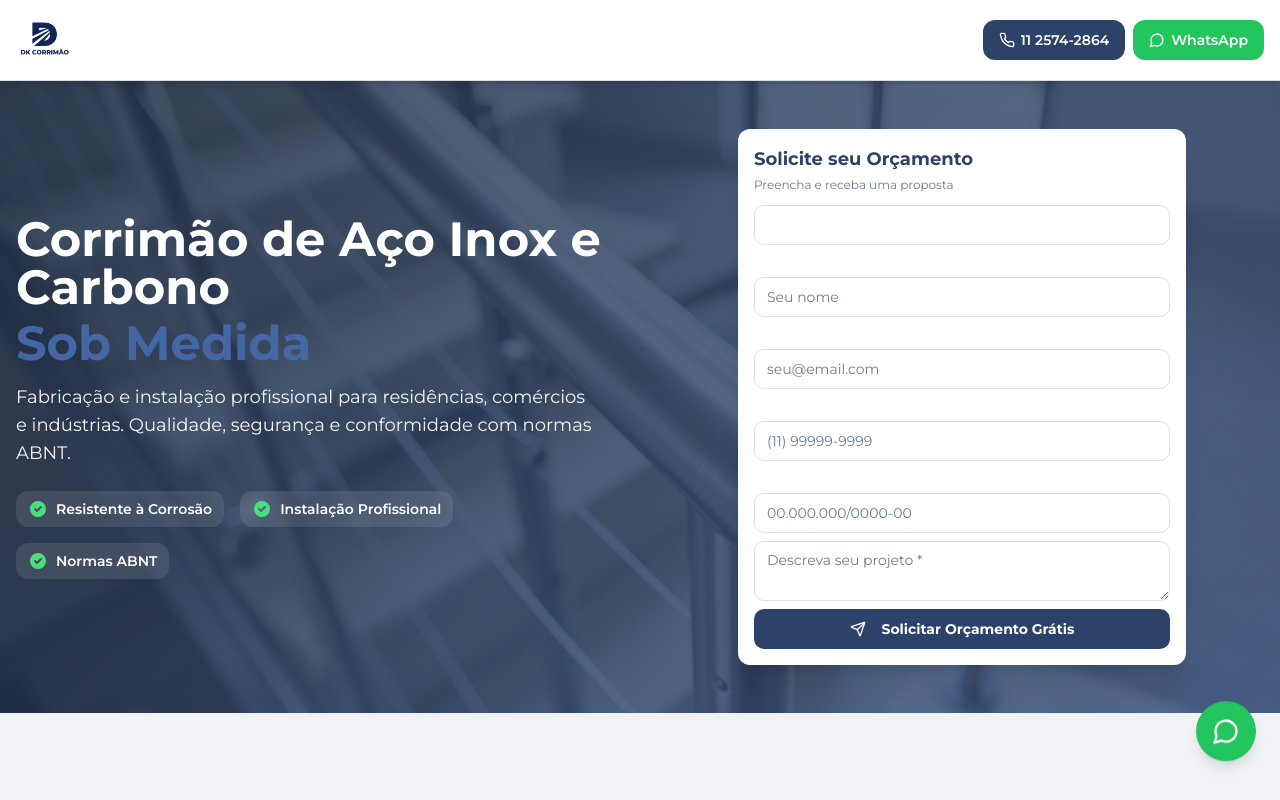
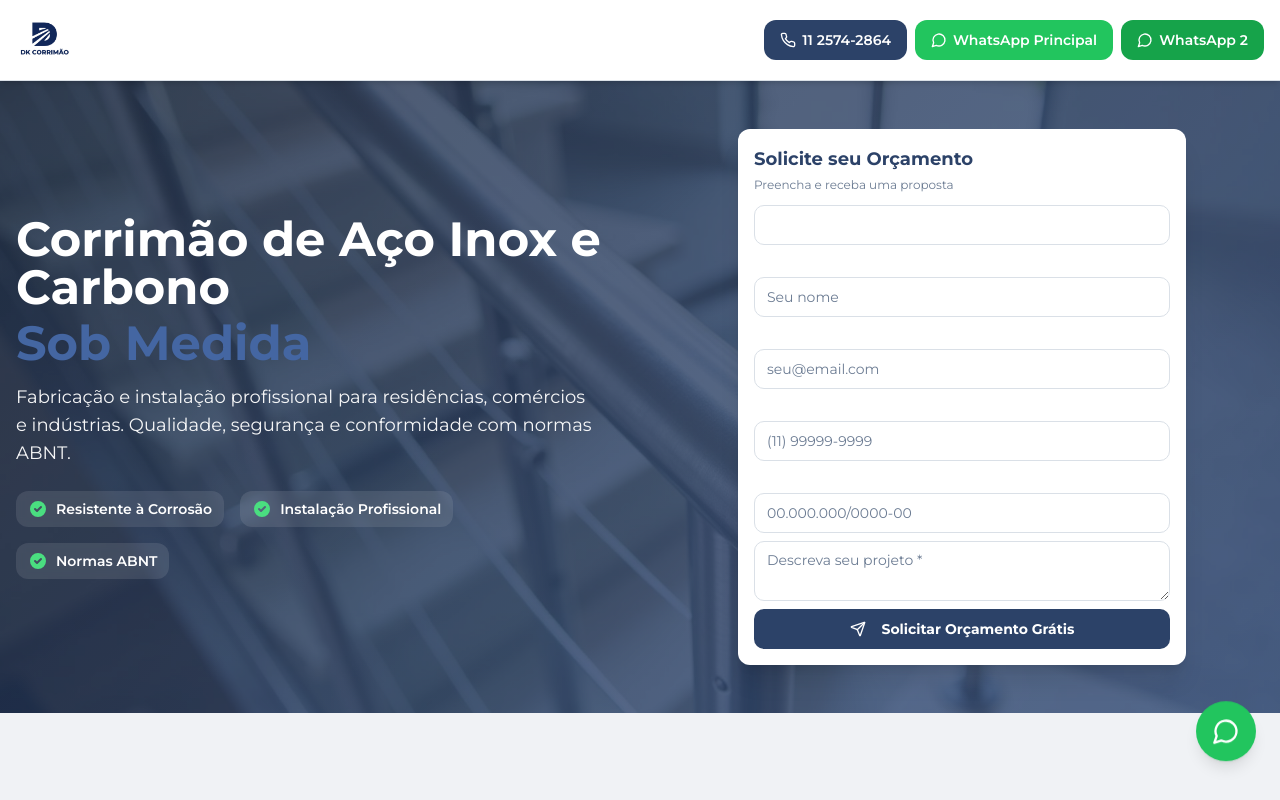
Before and after one commit to eupost/inox-flow-landing-25568-93091, a React (Vite) app: page / in a window 1280 px wide. Shown: the top 800 px of the page. Built offline with nearby package versions, Linux system fonts and the light colour scheme; the HTML template or start-up script is replaced by a standard one.

Commit message:
Update WhatsApp number

```diff
--- a/src/components/Header.tsx
+++ b/src/components/Header.tsx
@@ -2,7 +2,8 @@ import { Phone, MessageCircle } from "lucide-react";
 import logo from "@/assets/logo-dk-corrimao.png";
 
 const Header = () => {
-  const whatsappNumber = "5511911569919";
+  const whatsappPrincipal = "5511911569919";
+  const whatsappSecundario = "5511952998873";
   const phoneNumber = "11 2574-2864";
 
   return (
@@ -15,20 +16,29 @@ const Header = () => {
 
           <div className="flex flex-col sm:flex-row gap-2 items-center w-full md:w-auto">
             <a
-              href={`tel:+${whatsappNumber}`}
+              href={`tel:+${whatsappPrincipal}`}
               className="flex items-center gap-1.5 bg-primary text-primary-foreground px-3 sm:px-4 py-2 sm:py-2.5 rounded-lg font-semibold hover:bg-primary/90 transition-all text-xs sm:text-sm w-full sm:w-auto justify-center"
             >
               <Phone size={16} className="flex-shrink-0" />
               <span className="truncate">{phoneNumber}</span>
             </a>
             <a
-              href={`https://wa.me/${whatsappNumber}`}
+              href={`https://wa.me/${whatsappPrincipal}`}
               target="_blank"
               rel="noopener noreferrer"
               className="flex items-center gap-1.5 bg-green-500 text-white px-3 sm:px-4 py-2 sm:py-2.5 rounded-lg font-semibold hover:bg-green-600 transition-all text-xs sm:text-sm w-full sm:w-auto justify-center"
             >
               <MessageCircle size={16} className="flex-shrink-0" />
-              <span>WhatsApp</span>
+              <span>WhatsApp Principal</span>
+            </a>
+            <a
+              href={`https://wa.me/${whatsappSecundario}`}
+              target="_blank"
+              rel="noopener noreferrer"
+              className="flex items-center gap-1.5 bg-green-600 text-white px-3 sm:px-4 py-2 sm:py-2.5 rounded-lg font-semibold hover:bg-green-700 transition-all text-xs sm:text-sm w-full sm:w-auto justify-center"
+            >
+              <MessageCircle size={16} className="flex-shrink-0" />
+              <span>WhatsApp 2</span>
             </a>
           </div>
         </div>
--- a/src/components/MobileActionBar.tsx
+++ b/src/components/MobileActionBar.tsx
@@ -2,21 +2,21 @@ import { Phone, MessageCircle } from "lucide-react";
 import { Button } from "./ui/button";
 
 const MobileActionBar = () => {
-  const whatsappNumber = "5511911569919";
+  const whatsappPrincipal = "5511911569919";
 
   return (
     <div className="md:hidden fixed bottom-0 left-0 right-0 bg-card border-t border-border shadow-lg z-50 p-2 sm:p-3">
       <div className="flex gap-2">
         <Button
           className="flex-1 bg-primary hover:bg-primary/90 text-primary-foreground font-semibold py-4 sm:py-5 text-xs sm:text-sm rounded-lg transition-all"
-          onClick={() => window.location.href = `tel:+${whatsappNumber}`}
+          onClick={() => window.location.href = `tel:+${whatsappPrincipal}`}
         >
           <Phone className="mr-1.5 sm:mr-2 flex-shrink-0" size={16} />
           <span className="truncate">Ligar Agora</span>
         </Button>
         <Button
           className="flex-1 bg-green-500 hover:bg-green-600 text-white font-semibold py-4 sm:py-5 text-xs sm:text-sm rounded-lg transition-all"
-          onClick={() => window.open(`https://wa.me/${whatsappNumber}`, '_blank')}
+          onClick={() => window.open(`https://wa.me/${whatsappPrincipal}`, '_blank')}
         >
           <MessageCircle className="mr-1.5 sm:mr-2 flex-shrink-0" size={16} />
           <span className="truncate">Cotar Agora</span>
```
